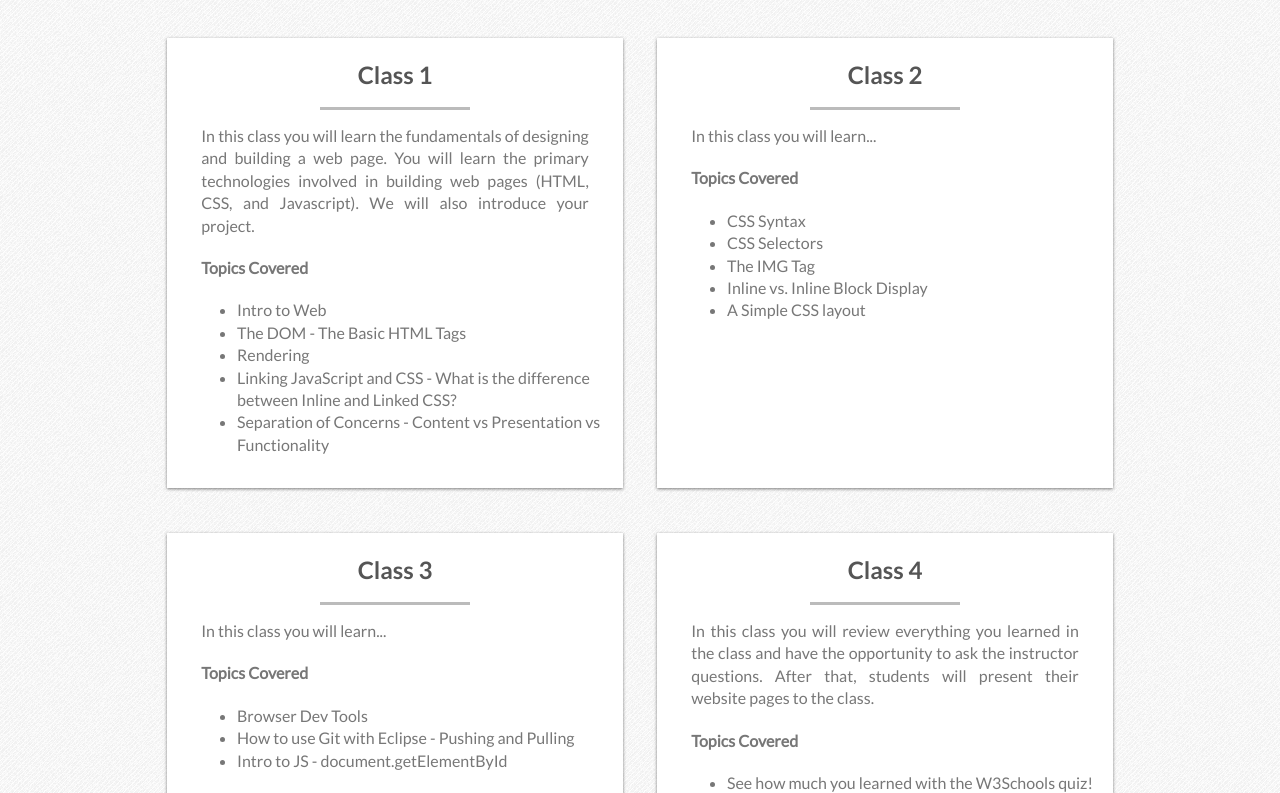
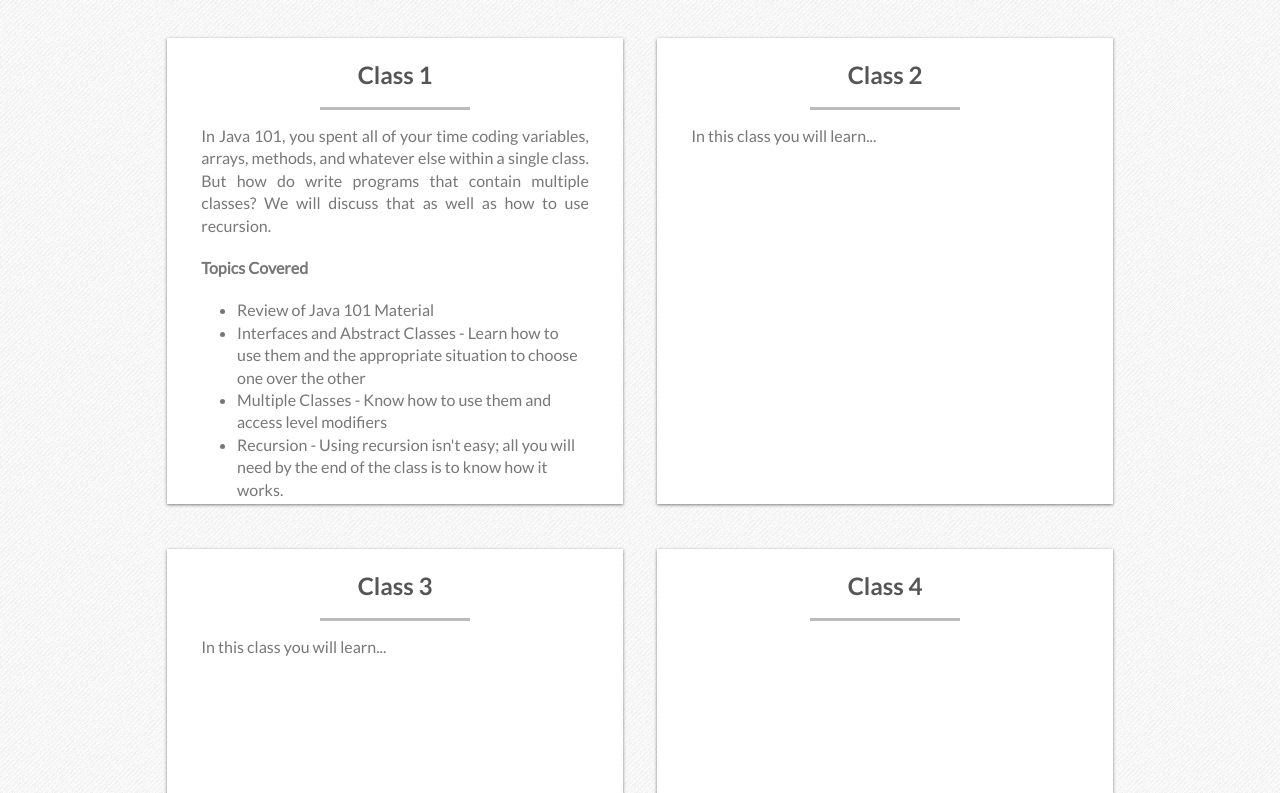
Before and after one commit to THoisington/java102, a plain HTML site: page index.html in a window 1280 px wide. Shown: the part 227-1020 px from the top of the page. Drawn offline with Linux system fonts and the light colour scheme.

Commit message:
Added slide pdf, replaced some placeholder content, changed height for class boxes and added some padding to content li tags.

```diff
--- a/index.html
+++ b/index.html
@@ -7,7 +7,7 @@
     <meta http-equiv="X-UA-Compatible" content="chrome=1" />
     <meta name="description" content="codecamp, charleston digital corridor" />
     <link rel="icon" type="image/x-icon" href="images/favicon.ico">
-    <title>CODEcamp - Web 101</title>
+    <title>CODEcamp - Java 102</title>
 
     <!--*****/////  Stylesheets  /////*****-->
     <link rel="stylesheet" type="text/css" media="screen" href="stylesheets/reset.css">
@@ -48,7 +48,7 @@
 
     <section class="index_content">
 
-      <h2 class="course_title">Web 101</h2>
+      <h2 class="course_title">Java 102</h2>
 
 
       <!--*****/////  Class 1  /////*****-->
@@ -58,18 +58,17 @@
         <h2 class="content_title">Class 1</h2>
         <hr>
         <p class = "content_text">
-        In this class you will learn the fundamentals of designing and building a web page.
-        You will learn the primary technologies involved in building web pages (HTML, CSS, and Javascript). We will also introduce your project.
+        In Java 101, you spent all of your time coding variables, arrays, methods, and whatever else within a single class.
+        But how do write programs that contain multiple classes? We will discuss that as well as how to use recursion.
         </p>
         <p class = "content_text">
         <strong> Topics Covered </strong>
         </p>
         <ul class ="bottom_list">
-        	<li class = "bottom_list_1"> Intro to Web </li>
-        	<li class = "bottom_list_1"> The DOM - The Basic HTML Tags </li>
-        	<li class = "bottom_list_1"> Rendering </li>
-        	<li class = "bottom_list_1"> Linking JavaScript and CSS - What is the difference between Inline and Linked CSS? </li>
-        	<li class = "bottom_list_1"> Separation of Concerns - Content vs Presentation vs Functionality </li>
+        	<li class = "bottom_list_1"> Review of Java 101 Material </li>
+        	<li class = "bottom_list_1"> Interfaces and Abstract Classes - Learn how to use them and the appropriate situation to choose one over the other </li>
+        	<li class = "bottom_list_1"> Multiple Classes - Know how to use them and access level modifiers </li>
+        	<li class = "bottom_list_1"> Recursion - Using recursion isn't easy; all you will need by the end of the class is to know how it works. </li>
         </ul>
       </div>
 
@@ -83,15 +82,15 @@
         In this class you will learn...
         </p>
         <p class = "content_text">
-        <strong> Topics Covered </strong>
-        </p>
-        <ul class ="bottom_list">
-        	<li class = "bottom_list_1"> CSS Syntax </li>
-        	<li class = "bottom_list_1"> CSS Selectors </li>
-        	<li class = "bottom_list_1"> The IMG Tag </li>
-        	<li class = "bottom_list_1"> Inline vs. Inline Block Display </li>
-        	<li class = "bottom_list_1"> A Simple CSS layout </li>
-        </ul>
+<!--         <strong> Topics Covered </strong> -->
+<!--         </p>   -->
+<!--         <ul class ="bottom_list"> -->
+<!--         	<li class = "bottom_list_1"> CSS Syntax </li> -->
+<!--         	<li class = "bottom_list_1"> CSS Selectors </li> -->
+<!--         	<li class = "bottom_list_1"> The IMG Tag </li> -->
+<!--         	<li class = "bottom_list_1"> Inline vs. Inline Block Display </li> -->
+<!--         	<li class = "bottom_list_1"> A Simple CSS layout </li> -->
+<!--         </ul> -->
 
       </div>
 
@@ -105,13 +104,13 @@
         In this class you will learn...
         </p>
         <p class = "content_text">
-        <strong> Topics Covered </strong>
-        </p>
-        <ul class ="bottom_list">
-        	<li class = "bottom_list_1"> Browser Dev Tools </li>
-        	<li class = "bottom_list_1"> How to use Git with Eclipse - Pushing and Pulling </li>
-        	<li class = "bottom_list_1"> Intro to JS - document.getElementById </li>
-        </ul>
+<!--         <strong> Topics Covered </strong> -->
+<!--         </p>   -->
+<!--         <ul class ="bottom_list"> -->
+<!--         	<li class = "bottom_list_1"> Browser Dev Tools </li> -->
+<!--         	<li class = "bottom_list_1"> How to use Git with Eclipse - Pushing and Pulling </li> -->
+<!--         	<li class = "bottom_list_1"> Intro to JS - document.getElementById </li> -->
+<!--         </ul> -->
       </div>
 
       <!--*****/////  Class 4  /////*****-->
@@ -120,16 +119,16 @@
 
         <h2 class="content_title">Class 4</h2>
         <hr>
-        <p class = "content_text">
-        In this class you will review everything you learned in the class and have the opportunity to ask the instructor questions.
-        After that, students will present their website pages to the class.
-        </p>
-        <p class = "content_text">
-        <strong> Topics Covered </strong>
-        </p>
-        <ul class ="bottom_list">
-        	<li class = "bottom_list_1"> See how much you learned with the W3Schools quiz! </li>
-        </ul>
+<!--         <p class = "content_text"> -->
+<!--         In this class you will review everything you learned in the class and have the opportunity to ask the instructor questions.  -->
+<!--         After that, students will present their website pages to the class. -->
+<!--         </p> -->
+<!--         <p class = "content_text"> -->
+<!--         <strong> Topics Covered </strong> -->
+<!--         </p>   -->
+<!--         <ul class ="bottom_list"> -->
+<!--         	<li class = "bottom_list_1"> See how much you learned with the W3Schools quiz! </li> -->
+<!--         </ul> -->
       </div>
 
       </section>
--- a/stylesheets/stylesheet.css
+++ b/stylesheets/stylesheet.css
@@ -90,10 +90,12 @@ div.non_instructor {float: right; text-align: left; display: inline-block;}
 div.instructor_bio { float: left; margin-top: 15px; width: 250px; text-align: left; word-wrap: break-word; padding-left: 32px; display: inline-block; }
 ul.bottom_list {float:left; text-align: left; padding-left: 70px; font-family: "Lato","Arial Black","Arial Bold",sans-serif; width: 85%; margin: 0 auto 20px auto; font-size: 12pt; line-height: 1.4em; color: #777;}
 li.bottom_list_2 {list-style: circle; margin-left: 40px; margin-bottom: 20px;}
-li.bottom_list_1 {list-style: disc;}
+li.bottom_list_1 {list-style: disc; padding-right: 45px;}
 i {font-style: italic;}
 
-div.left_index_content{margin: 0px auto;}
+/** Adjusted height since content outgrew min-height value */
+div.index_left_content{height: 456px;}
+div.index_right_content{height: 456px;}
 
 /* screencasts */
 
```
Also changed, not shown: references.html (+2 -22 lines), 1 other file.
